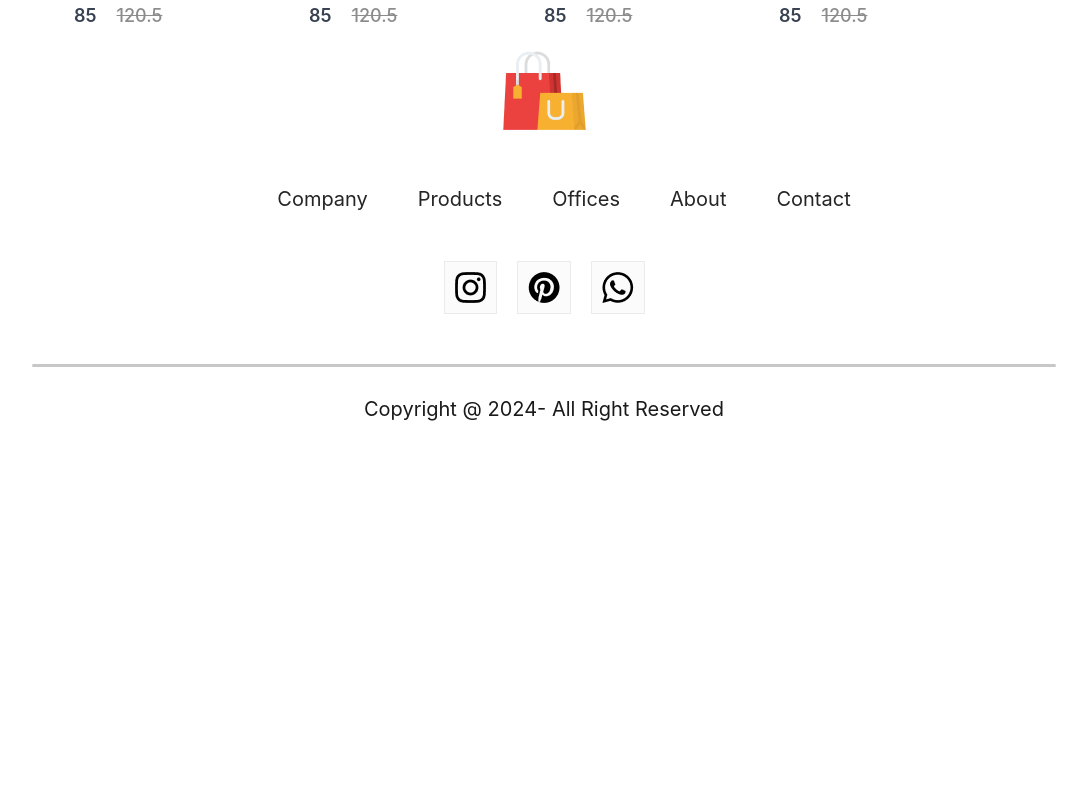
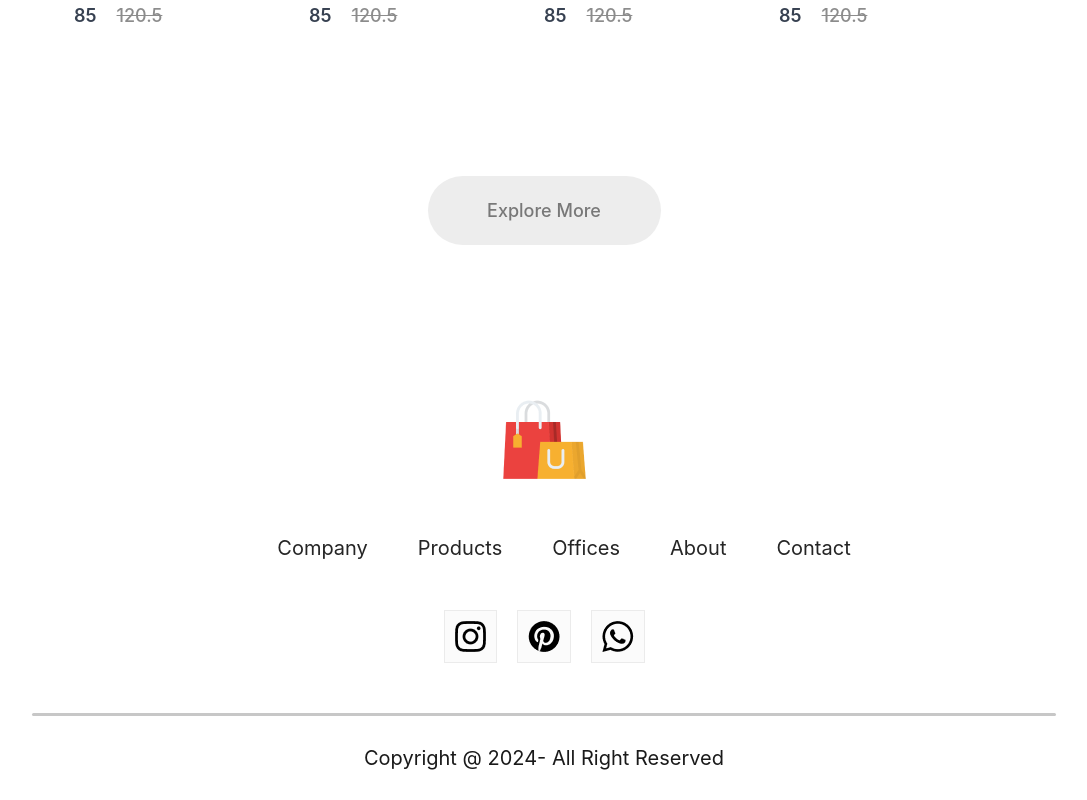
Before and after one commit to eraldkasaj/E-Commerce-App, a React (Create React App) app in the folder e-commerce-app/: page /kids in a window 1280 px wide. Shown: the part 1586-2386 px from the top of the page, without its empty margins (96-1183 px from the left). Before the commit the page ends 2037 px from the top, so only its background shows below. Built offline with nearby package versions, Linux system fonts and the light colour scheme.

Commit message:
add button 'Explore More'

```diff
--- a/e-commerce-app/src/Pages/CSS/ShopCategory.css
+++ b/e-commerce-app/src/Pages/CSS/ShopCategory.css
@@ -24,3 +24,17 @@
     grid-template-columns: 1fr 1fr 1fr 1fr;
     row-gap:80px;
 }
+
+.shopcategory-loadmore{
+    display: flex;
+    justify-content: center;
+    align-items: center;
+    margin: 150px auto;
+    width:233px;
+    height:69px;
+    border-radius: 75px;
+    background: #ededed;
+    color:#787878;
+    font-size: 18px;
+    font-weight: 500;
+}
--- a/e-commerce-app/src/Pages/ShopCategory.jsx
+++ b/e-commerce-app/src/Pages/ShopCategory.jsx
@@ -29,6 +29,9 @@
                         }
                     })}
                 </div>
+                <div className="shopcategory-loadmore">
+                    Explore More
+                </div>
             </div>
         </div>
     )
```
